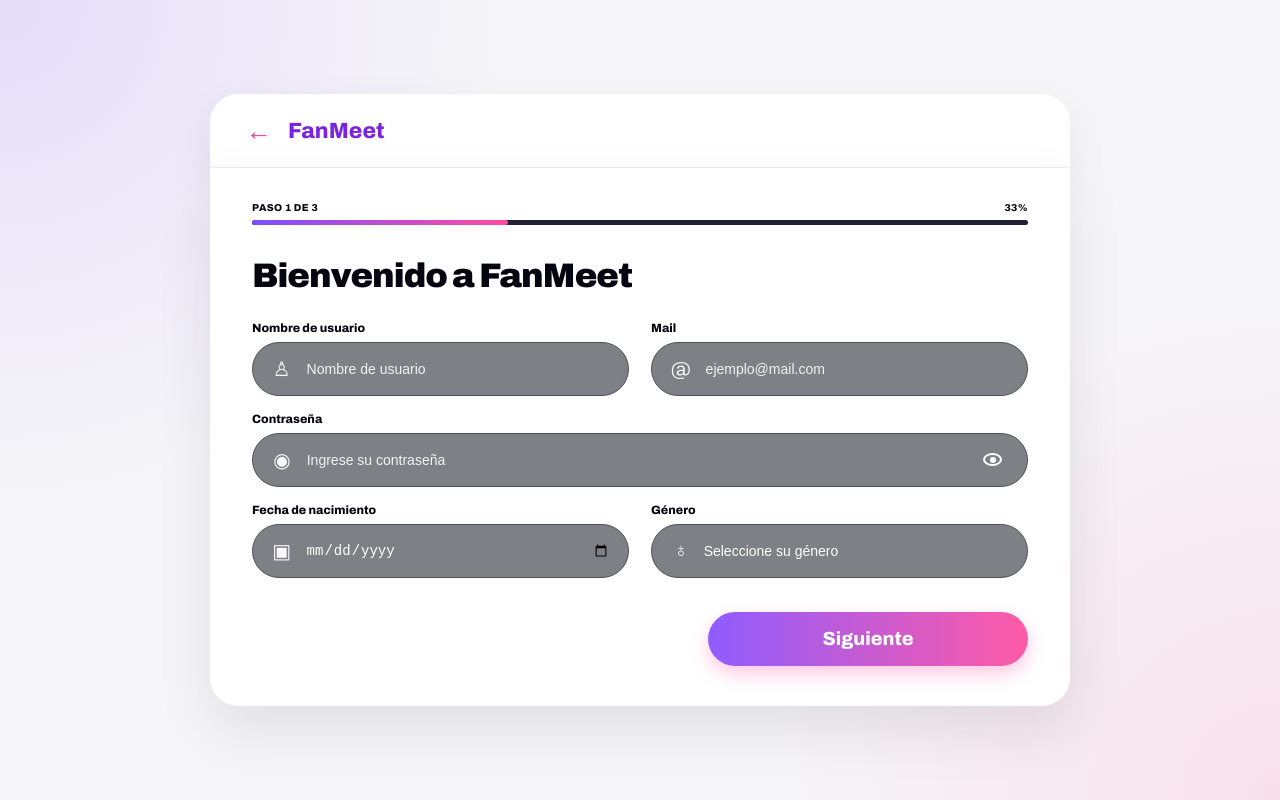
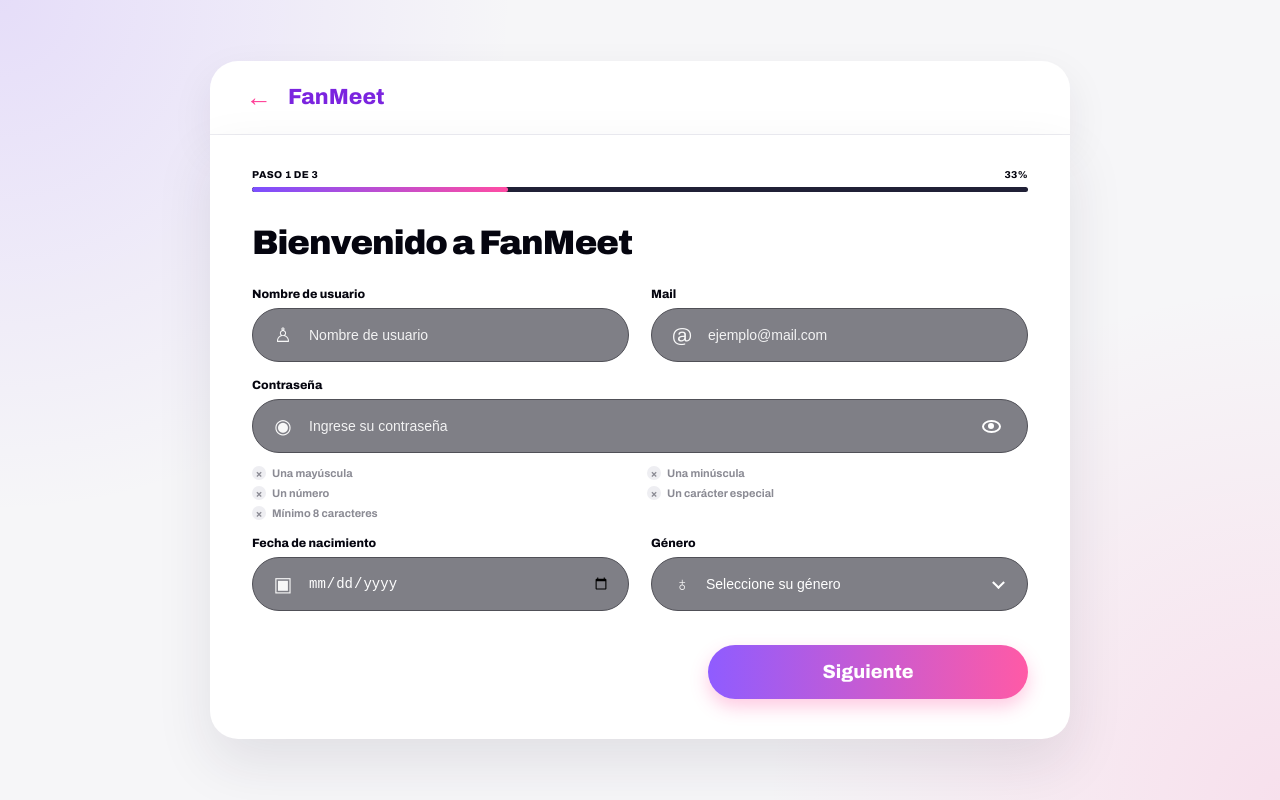
Before and after one commit to clarawolman/FanMeet, a React (Vite) app: page / in a window 1280 px wide. Both pictures are taken after a click on the button "Regístrese". Built offline with nearby package versions, Linux system fonts and the light colour scheme.

Commit message:
Corrigiendo errores de la demo

```diff
--- a/src/App.jsx
+++ b/src/App.jsx
@@ -4,7 +4,6 @@ import Concierto from "./componentes/concierto/Concierto";
 import InfoGrupo from "./componentes/infoGrupos/infoGrupo";
 import CrearGrupo from "./componentes/crearGrupo/CrearGrupo";
 import Home from "./componentes/home/Home";
-//import Footer from "./generales/Footer";
 import IniciarSesionRegistrarse from "./componentes/Login/IniciarSesion-Registrarse/IniciarSesionRegistrarse";
 import Registro1 from "./componentes/Login/Registro1/Registro1";
 import Registro2 from "./componentes/Login/Registro2/Registro2";
@@ -25,7 +24,17 @@ function App() {
   const [cargando, setCargando] = useState(false);
   const [errorTexto, setErrorTexto] = useState("");
 
+  function guardarDatosRegistro(datosNuevos) {
+    setDatosRegistro((datosAnteriores) => ({
+      ...datosAnteriores,
+      ...datosNuevos,
+    }));
+  }
 
+  function salirDelRegistro() {
+    setDatosRegistro({});
+    setPantalla("login");
+  }
 
   async function cargarConciertoPorId(idConcierto) {
     setCargando(true);
@@ -44,9 +53,7 @@ function App() {
     }
 
     if (!conciertoData) {
-      setErrorTexto(
-        "No existe el concierto con id " + idConcierto
-      );
+      setErrorTexto("No existe el concierto con id " + idConcierto);
       setCargando(false);
       return false;
     }
@@ -174,15 +181,6 @@ function App() {
     return true;
   }
 
-  /*async function manejarIngreso(usuario) {
-    setUsuarioActual(usuario);
-
-    const pudoCargar = await cargarDatos(usuario.id_usuario);
-
-    if (pudoCargar) {
-      setPantalla("misEventos");
-    }
-  }*/
   async function manejarIngreso(usuario) {
     setUsuarioActual(usuario);
     setConcierto(null);
@@ -217,21 +215,23 @@ function App() {
   }
 
   function manejarRegistro1(datosPaso1) {
-    setDatosRegistro((datosAnteriores) => ({
-      ...datosAnteriores,
-      ...datosPaso1,
-    }));
-
+    guardarDatosRegistro(datosPaso1);
     setPantalla("registro2");
   }
 
   function manejarRegistro2(datosPaso2) {
-    setDatosRegistro((datosAnteriores) => ({
-      ...datosAnteriores,
-      ...datosPaso2,
-    }));
+    guardarDatosRegistro(datosPaso2);
+    setPantalla("registro3");
+  }
 
-    setPantalla("registro3");
+  function volverDeRegistro2ARegistro1(datosPaso2) {
+    guardarDatosRegistro(datosPaso2);
+    setPantalla("registro1");
+  }
+
+  function volverDeRegistro3ARegistro2(datosPaso3) {
+    guardarDatosRegistro(datosPaso3);
+    setPantalla("registro2");
   }
 
   async function manejarFinalizarRegistro(datosPaso3) {
@@ -322,24 +322,28 @@ async function manejarFinalizarRegistro(datosPaso3) {
 
       {pantalla === "registro1" && (
         <Registro1
-          onVolver={() => setPantalla("login")}
+          datosIniciales={datosRegistro}
+          onVolver={salirDelRegistro}
           onSiguiente={manejarRegistro1}
         />
       )}
 
       {pantalla === "registro2" && (
         <Registro2
-          onVolver={() => setPantalla("registro1")}
+          datosIniciales={datosRegistro}
+          onVolver={volverDeRegistro2ARegistro1}
           onSiguiente={manejarRegistro2}
         />
       )}
 
       {pantalla === "registro3" && (
         <Registro3
-          onVolver={() => setPantalla("registro2")}
+          datosIniciales={datosRegistro}
+          onVolver={volverDeRegistro3ARegistro2}
           onFinalizar={manejarFinalizarRegistro}
         />
       )}
+
       {pantalla === "misEventos" && usuarioActual && (
         <MisEventos
           usuarioActual={usuarioActual}
@@ -354,6 +358,7 @@ async function manejarFinalizarRegistro(datosPaso3) {
           onNavegar={manejarNavegacion}
         />
       )}
+
       {pantalla === "misGrupos" && usuarioActual && (
         <MisGrupos
           usuarioActual={usuarioActual}
--- a/src/componentes/Login/Registro1/Registro1.css
+++ b/src/componentes/Login/Registro1/Registro1.css
@@ -121,6 +121,7 @@
   margin-right: 12px;
   display: flex;
   justify-content: center;
+  flex-shrink: 0;
 }
 
 .registroInputWrapper input,
@@ -140,6 +141,8 @@
 
 .registroInputWrapper select {
   appearance: none;
+  -webkit-appearance: none;
+  -moz-appearance: none;
   cursor: pointer;
 }
 
@@ -155,6 +158,26 @@
 .registroInputWrapper input[type="date"]::-webkit-calendar-picker-indicator {
   filter: invert(1);
   cursor: pointer;
+}
+
+.registroSelectWrapper {
+  position: relative;
+}
+
+.registroSelectWrapper select {
+  padding-right: 46px;
+}
+
+.registroSelectFlecha {
+  position: absolute;
+  right: 24px;
+  top: 50%;
+  width: 9px;
+  height: 9px;
+  border-right: 2px solid #ffffff;
+  border-bottom: 2px solid #ffffff;
+  transform: translateY(-65%) rotate(45deg);
+  pointer-events: none;
 }
 
 .registroBotonSiguiente {
@@ -180,6 +203,104 @@
   transform: scale(0.98);
 }
 
+.registroError {
+  margin: 8px 0 -12px;
+  color: #ff2f7d;
+  font-size: 13px;
+  font-weight: 800;
+  text-align: center;
+}
+
+.registroPasswordWrapper {
+  position: relative;
+}
+
+.registroPasswordWrapper input {
+  padding-right: 40px;
+}
+
+.registroBotonOjo {
+  width: 36px;
+  height: 36px;
+  border: none;
+  background: transparent;
+  display: grid;
+  place-items: center;
+  cursor: pointer;
+  padding: 0;
+  flex-shrink: 0;
+}
+
+.registroOjoIcono {
+  width: 19px;
+  height: 13px;
+  border: 2px solid #ffffff;
+  border-radius: 50%;
+  display: inline-block;
+  position: relative;
+}
+
+.registroOjoIcono::after {
+  content: "";
+  width: 6px;
+  height: 6px;
+  background: #ffffff;
+  border-radius: 50%;
+  position: absolute;
+  left: 50%;
+  top: 50%;
+  transform: translate(-50%, -50%);
+}
+
+.registroCondicionesPassword {
+  margin: 6px 0 0;
+  padding: 0;
+  list-style: none;
+  display: flex;
+  flex-direction: column;
+  gap: 4px;
+}
+
+.registroCondicionesPassword li {
+  font-size: 11px;
+  font-weight: 700;
+  color: #8b8b94;
+  display: flex;
+  align-items: center;
+  gap: 6px;
+}
+
+.registroCondicionesPassword li::before {
+  content: "×";
+  width: 14px;
+  height: 14px;
+  border-radius: 50%;
+  background: #eeeef2;
+  color: #8b8b94;
+  display: grid;
+  place-items: center;
+  font-size: 10px;
+  font-weight: 900;
+  flex-shrink: 0;
+}
+
+.registroCondicionesPassword li.cumplida {
+  color: #178f55;
+}
+
+.registroCondicionesPassword li.cumplida::before {
+  content: "✓";
+  background: #dff7ea;
+  color: #178f55;
+}
+
+.registroPasswordError {
+  margin: 4px 0 0;
+  color: #ff2f7d;
+  font-size: 12px;
+  font-weight: 800;
+}
+
 @media (max-width: 360px) {
   .registroHeader {
     height: 78px;
@@ -202,55 +323,6 @@
     margin-top: 30px;
   }
 }
-.registroError {
-  margin: 8px 0 -12px;
-  color: #ff2f7d;
-  font-size: 13px;
-  font-weight: 800;
-  text-align: center;
-}
-.registroPasswordWrapper {
-  position: relative;
-}
-
-.registroPasswordWrapper input {
-  padding-right: 40px;
-}
-
-.registroBotonOjo {
-  width: 36px;
-  height: 36px;
-  border: none;
-  background: transparent;
-  display: grid;
-  place-items: center;
-  cursor: pointer;
-  padding: 0;
-}
-
-.registroOjoIcono {
-  width: 19px;
-  height: 13px;
-  border: 2px solid #ffffff;
-  border-radius: 50%;
-  display: inline-block;
-  position: relative;
-}
-
-.registroOjoIcono::after {
-  content: "";
-  width: 6px;
-  height: 6px;
-  background: #ffffff;
-  border-radius: 50%;
-  position: absolute;
-  left: 50%;
-  top: 50%;
-  transform: translate(-50%, -50%);
-}
-/* ============================
-   DESKTOP REGISTRO 1
-============================ */
 
 @media (min-width: 900px) {
   .pantallaRegistro1 {
@@ -309,6 +381,13 @@
     grid-column: 1 / -1;
   }
 
+  .registroCondicionesPassword {
+    display: grid;
+    grid-template-columns: repeat(2, minmax(0, 1fr));
+    column-gap: 14px;
+    row-gap: 6px;
+  }
+
   .registroError {
     grid-column: 1 / -1;
     margin: 4px 0 0;
--- a/src/componentes/Login/Registro1/Registro1.jsx
+++ b/src/componentes/Login/Registro1/Registro1.jsx
@@ -2,14 +2,17 @@ import { useState } from "react";
 import "./Registro1.css";
 import { supabase } from "../../../supabase";
 
-function Registro1({ onVolver, onSiguiente }) {
-  const [nombre, setNombre] = useState("");
-  const [mail, setMail] = useState("");
-  const [contrasena, setContrasena] = useState("");
+function Registro1({ datosIniciales = {}, onVolver, onSiguiente }) {
+  const [nombre, setNombre] = useState(datosIniciales.nombre || "");
+  const [mail, setMail] = useState(datosIniciales.mail || "");
+  const [contrasena, setContrasena] = useState(datosIniciales.contrasena || "");
   const [mostrarContrasena, setMostrarContrasena] = useState(false);
-  const [fechaNacimiento, setFechaNacimiento] = useState("");
-  const [genero, setGenero] = useState("");
+  const [fechaNacimiento, setFechaNacimiento] = useState(
+    datosIniciales.fechanac || ""
+  );
+  const [genero, setGenero] = useState(datosIniciales.genero || "");
   const [errorRegistro, setErrorRegistro] = useState("");
+  const [errorContrasena, setErrorContrasena] = useState("");
   const [cargando, setCargando] = useState(false);
 
   function calcularEdad(fecha) {
@@ -26,13 +29,32 @@ function Registro1({ onVolver, onSiguiente }) {
     return edad;
   }
 
+  const condicionesContrasena = {
+    mayuscula: /[A-ZÁÉÍÓÚÑ]/.test(contrasena),
+    minuscula: /[a-záéíóúñ]/.test(contrasena),
+    numero: /[0-9]/.test(contrasena),
+    especial: /[^A-Za-zÁÉÍÓÚÑáéíóúñ0-9]/.test(contrasena),
+    longitud: contrasena.length >= 8,
+  };
+
+  const contrasenaValida = Object.values(condicionesContrasena).every(Boolean);
+
   async function manejarSiguiente(e) {
     e.preventDefault();
 
     const nombreLimpio = nombre.trim();
     const mailLimpio = mail.trim().toLowerCase();
 
-    if (!nombreLimpio || !mailLimpio || !contrasena || !fechaNacimiento || !genero) {
+    setErrorRegistro("");
+    setErrorContrasena("");
+
+    if (
+      !nombreLimpio ||
+      !mailLimpio ||
+      !contrasena ||
+      !fechaNacimiento ||
+      !genero
+    ) {
       setErrorRegistro("Completá todos los campos para continuar");
       return;
     }
@@ -49,8 +71,12 @@ function Registro1({ onVolver, onSiguiente }) {
       return;
     }
 
+    if (!contrasenaValida) {
+      setErrorContrasena("La contraseña debe cumplir todos los requisitos");
+      return;
+    }
+
     setCargando(true);
-    setErrorRegistro("");
 
     const { data: usuarioConMail, error: errorMail } = await supabase
       .from("usuario")
@@ -90,6 +116,7 @@ function Registro1({ onVolver, onSiguiente }) {
 
     setCargando(false);
     setErrorRegistro("");
+    setErrorContrasena("");
 
     onSiguiente({
       nombre: nombreLimpio,
@@ -122,14 +149,21 @@ function Registro1({ onVolver, onSiguiente }) {
 
         <h2 className="registroTitulo">Bienvenido a FanMeet</h2>
 
-        <form className="registroFormulario" onSubmit={manejarSiguiente}>
+        <form
+          className="registroFormulario"
+          onSubmit={manejarSiguiente}
+          autoComplete="off"
+        >
           <label className="registroCampo">
             <span>Nombre de usuario</span>
 
             <div className="registroInputWrapper">
               <span className="registroIcono">♙</span>
+
               <input
                 type="text"
+                name="fanmeet-registro-nombre"
+                autoComplete="off"
                 placeholder="Nombre de usuario"
                 value={nombre}
                 onChange={(e) => setNombre(e.target.value)}
@@ -142,8 +176,11 @@ function Registro1({ onVolver, onSiguiente }) {
 
             <div className="registroInputWrapper">
               <span className="registroIcono">@</span>
+
               <input
                 type="email"
+                name="fanmeet-registro-mail"
+                autoComplete="off"
                 placeholder="ejemplo@mail.com"
                 value={mail}
                 onChange={(e) => setMail(e.target.value)}
@@ -159,9 +196,14 @@ function Registro1({ onVolver, onSiguiente }) {
 
               <input
                 type={mostrarContrasena ? "text" : "password"}
+                name="fanmeet-registro-password"
+                autoComplete="new-password"
                 placeholder="Ingrese su contraseña"
                 value={contrasena}
-                onChange={(e) => setContrasena(e.target.value)}
+                onChange={(e) => {
+                  setContrasena(e.target.value);
+                  setErrorContrasena("");
+                }}
               />
 
               <button
@@ -173,6 +215,32 @@ function Registro1({ onVolver, onSiguiente }) {
                 <span className="registroOjoIcono"></span>
               </button>
             </div>
+
+            <ul className="registroCondicionesPassword">
+              <li className={condicionesContrasena.mayuscula ? "cumplida" : ""}>
+                Una mayúscula
+              </li>
+
+              <li className={condicionesContrasena.minuscula ? "cumplida" : ""}>
+                Una minúscula
+              </li>
+
+              <li className={condicionesContrasena.numero ? "cumplida" : ""}>
+                Un número
+              </li>
+
+              <li className={condicionesContrasena.especial ? "cumplida" : ""}>
+                Un carácter especial
+              </li>
+
+              <li className={condicionesContrasena.longitud ? "cumplida" : ""}>
+                Mínimo 8 caracteres
+              </li>
+            </ul>
+
+            {errorContrasena && (
+              <p className="registroPasswordError">{errorContrasena}</p>
+            )}
           </label>
 
           <label className="registroCampo">
@@ -180,8 +248,11 @@ function Registro1({ onVolver, onSiguiente }) {
 
             <div className="registroInputWrapper">
               <span className="registroIcono">▣</span>
+
               <input
                 type="date"
+                name="fanmeet-registro-fecha"
+                autoComplete="off"
                 value={fechaNacimiento}
                 onChange={(e) => setFechaNacimiento(e.target.value)}
               />
@@ -191,10 +262,12 @@ function Registro1({ onVolver, onSiguiente }) {
           <label className="registroCampo">
             <span>Género</span>
 
-            <div className="registroInputWrapper">
+            <div className="registroInputWrapper registroSelectWrapper">
               <span className="registroIcono">♁</span>
 
               <select
+                name="fanmeet-registro-genero"
+                autoComplete="off"
                 value={genero}
                 onChange={(e) => setGenero(e.target.value)}
               >
@@ -205,6 +278,8 @@ function Registro1({ onVolver, onSiguiente }) {
                 <option value="femenino">Femenino</option>
                 <option value="otro">Otro</option>
               </select>
+
+              <span className="registroSelectFlecha"></span>
             </div>
           </label>
 
```
Also changed, not shown: src/componentes/Login/Registro2/Registro2.jsx (+17 -4 lines), src/componentes/Login/Registro3/Registro3.jsx (+18 -10 lines). Lines whose indentation alone changed are shown as unchanged.
